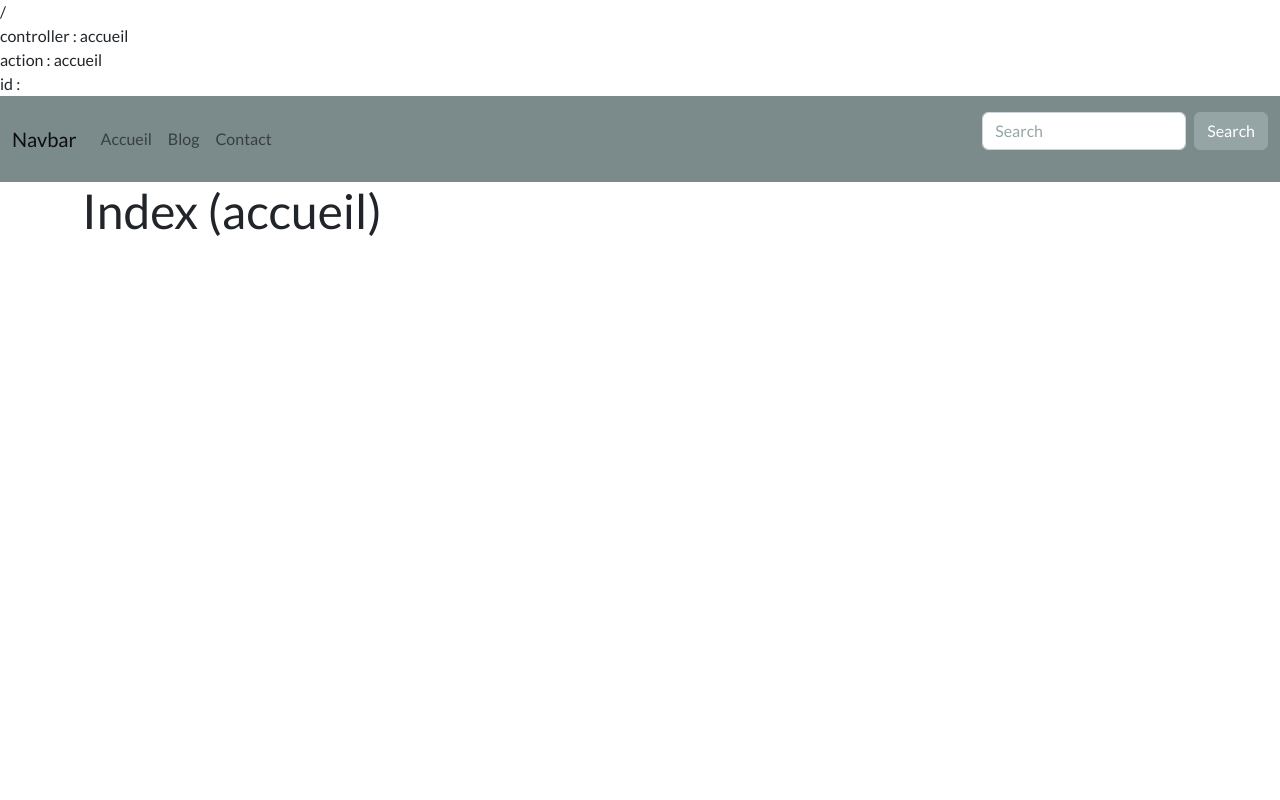
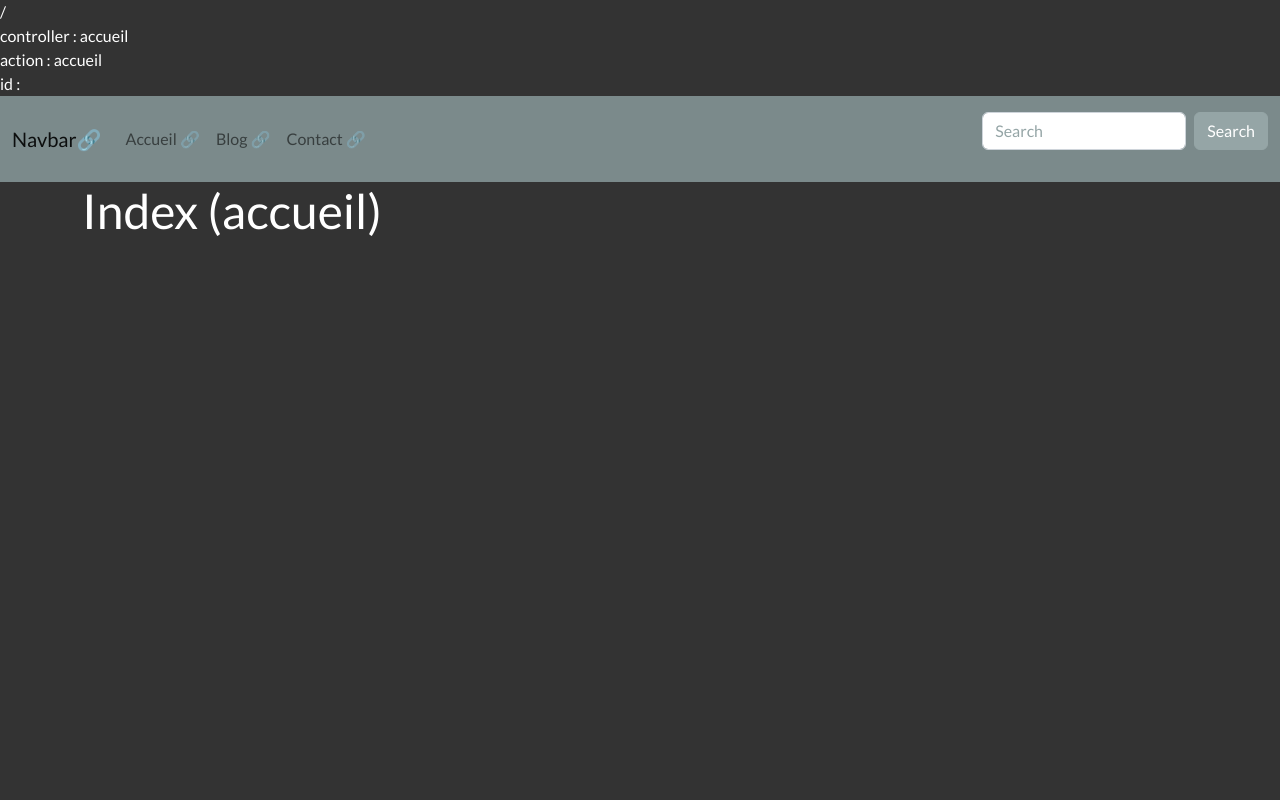
Before and after one commit to aurelienbois/blog, a PHP site: page / in a window 1280 px wide. Run offline with PHP 8.4, Linux system fonts and the light colour scheme.

Commit message:
add styles.css

```diff
--- /dev/null
+++ b/public/styles.css
@@ -0,0 +1,8 @@
+/* le style est sombre */
+body {
+  background-color: #333;
+  color: #fff;
+}
+a::after {
+    content: "🔗";
+  }
--- a/views/template.php
+++ b/views/template.php
@@ -13,6 +13,7 @@ $listeLiens = [
     <meta name="viewport" content="width=device-width, initial-scale=1.0">
     <title><?= $title ?></title>
     <link rel="stylesheet" href="https://bootswatch.com/5/flatly/bootstrap.min.css">
+    <link rel="stylesheet" href="public/styles.css">
 </head>
 <body>
 <nav class="navbar navbar-expand-lg bg-dark" data-bs-theme="dark">
```
